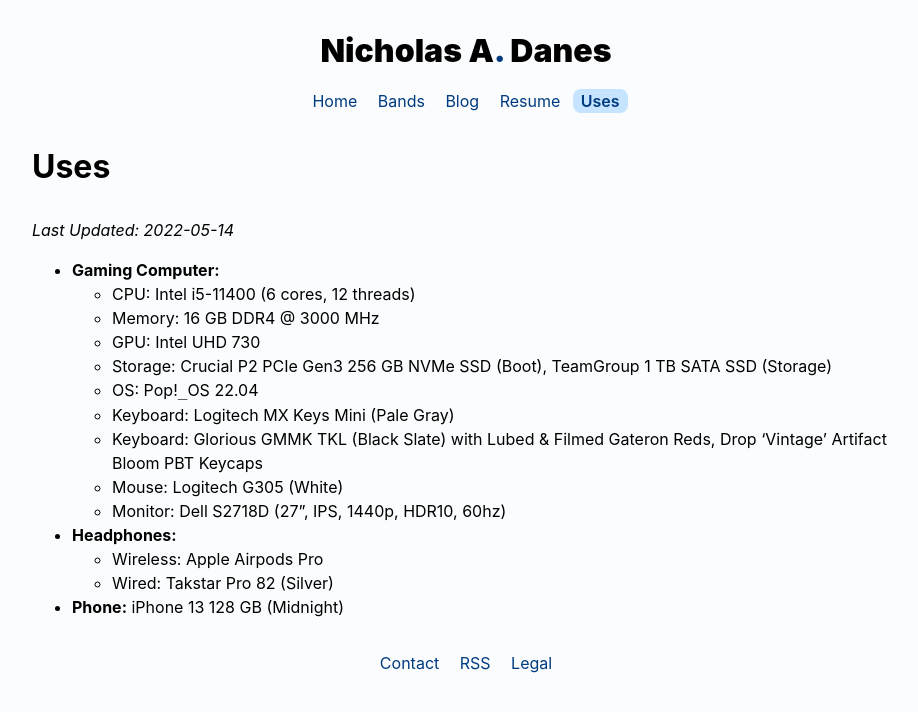
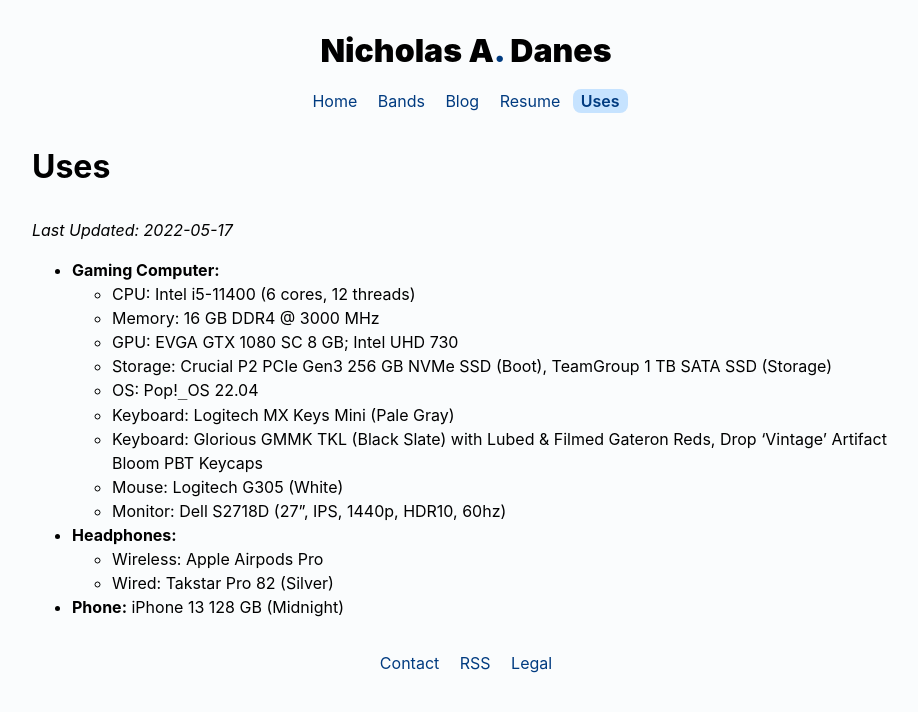
Before and after one commit to danesnick/old_website, a Jekyll site: the page built from uses.markdown, in a window 1280 px wide. Shown: the top 712 px of the page, without its empty margins (174-1092 px from the left). Built offline with Jekyll 4.4.1, drawn with Linux system fonts in a browser that asks for light colours.

Commit message:
Updated uses page

```diff
--- a/uses.markdown
+++ b/uses.markdown
@@ -6,11 +6,11 @@
 # Uses
 
 
-*Last Updated: 2022-05-14*
+*Last Updated: 2022-05-17*
 * **Gaming Computer:**
 	+ CPU: Intel i5-11400 (6 cores, 12 threads)
 	+ Memory: 16 GB DDR4 @ 3000 MHz
-	+ GPU: Intel UHD 730
+	+ GPU: EVGA GTX 1080 SC 8 GB; Intel UHD 730
 	+ Storage: Crucial P2 PCIe Gen3 256 GB NVMe SSD (Boot), TeamGroup 1 TB SATA SSD (Storage)
 	+ OS: Pop!`_`OS 22.04
 	+ Keyboard: Logitech MX Keys Mini (Pale Gray)
```
